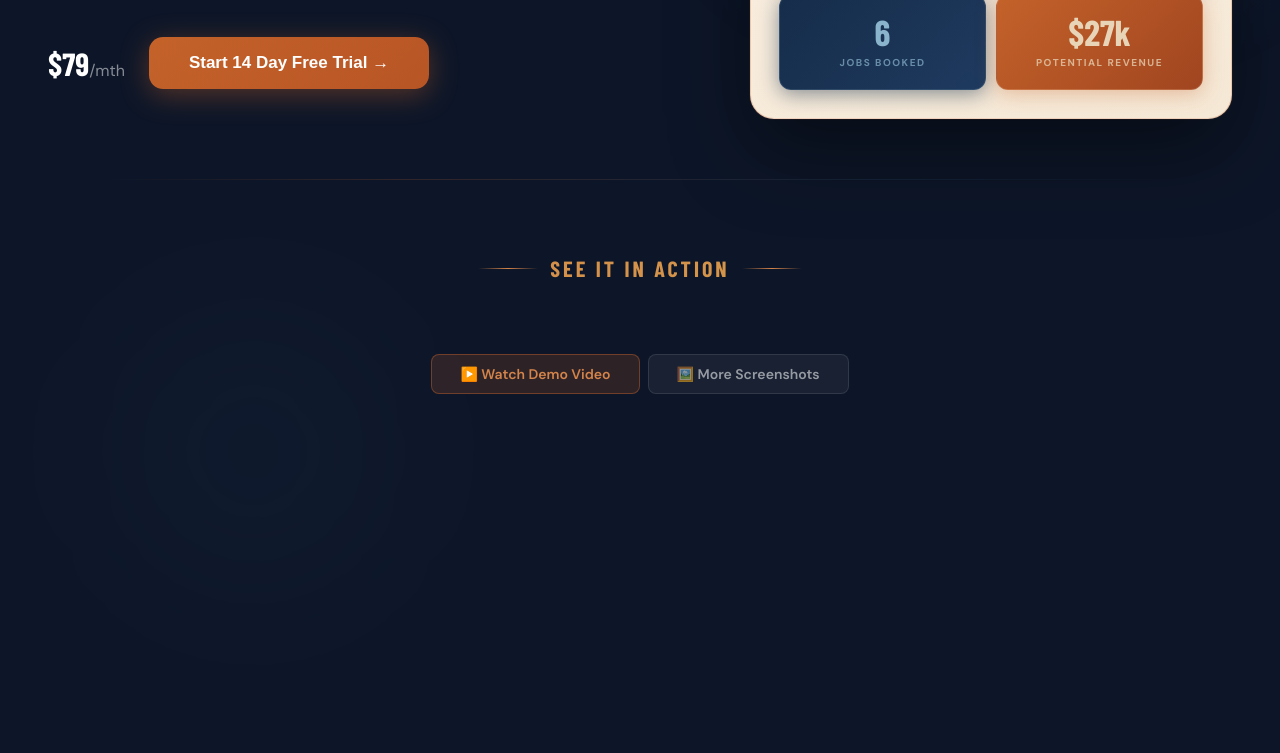
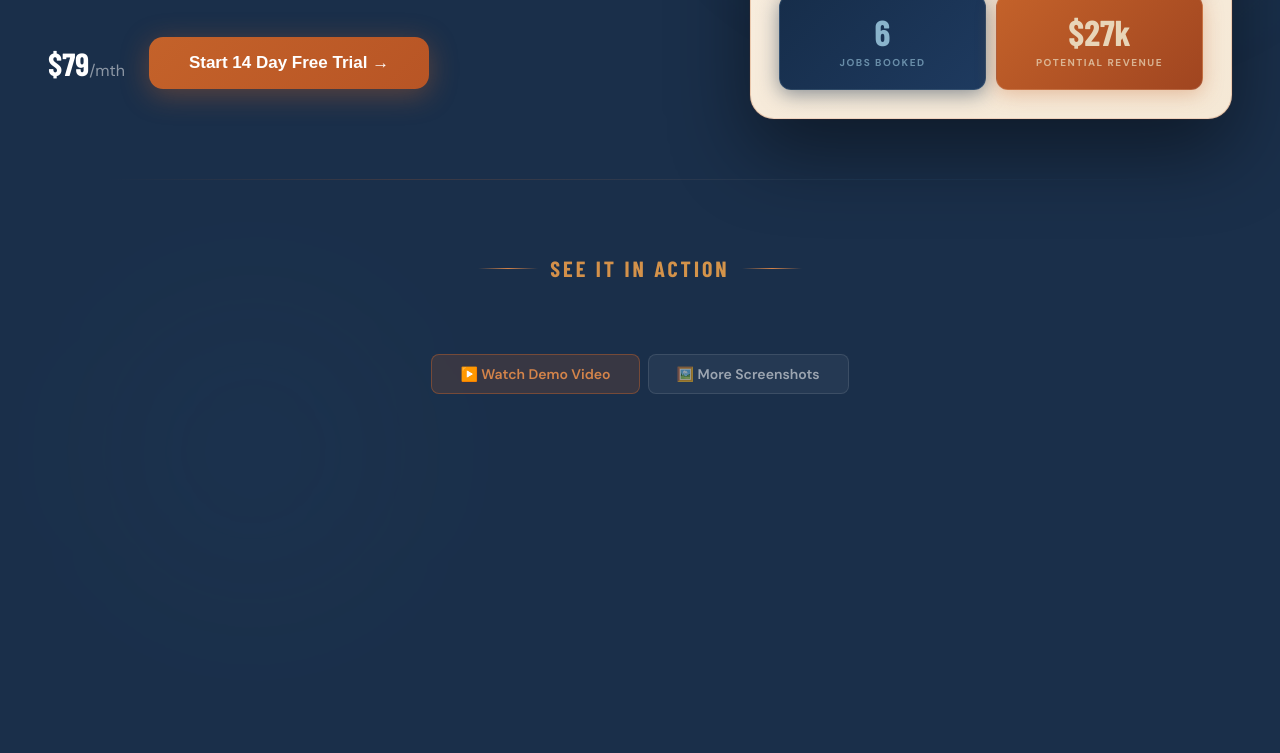
Before and after one commit to stratsolai/TradeAI, a website: page panel.html in a window 1280 px wide. Shown: the part 764-1517 px from the top of the page. Drawn offline with nearby package versions, Linux system fonts and the light colour scheme; a web font is replaced by a local one.

Commit message:
Update panel.html --bg variable to #1a2f4a to match site-wide background colour

```diff
--- a/panel.html
+++ b/panel.html
@@ -8,7 +8,7 @@
 <link href="https://fonts.googleapis.com/css2?family=Barlow+Condensed:wght@400;600;700;800;900&family=DM+Sans:ital,wght@0,400;0,500;0,600;0,700;1,400&family=Playfair+Display:ital,wght@0,700;0,800;1,700&display=swap" rel="stylesheet">
 <style>
   :root {
-    --bg: #0d1628;
+    --bg: #1a2f4a;
     --bg2: #172035;
     --bg3: #1e2d47;
     --bg4: #253554;
```
